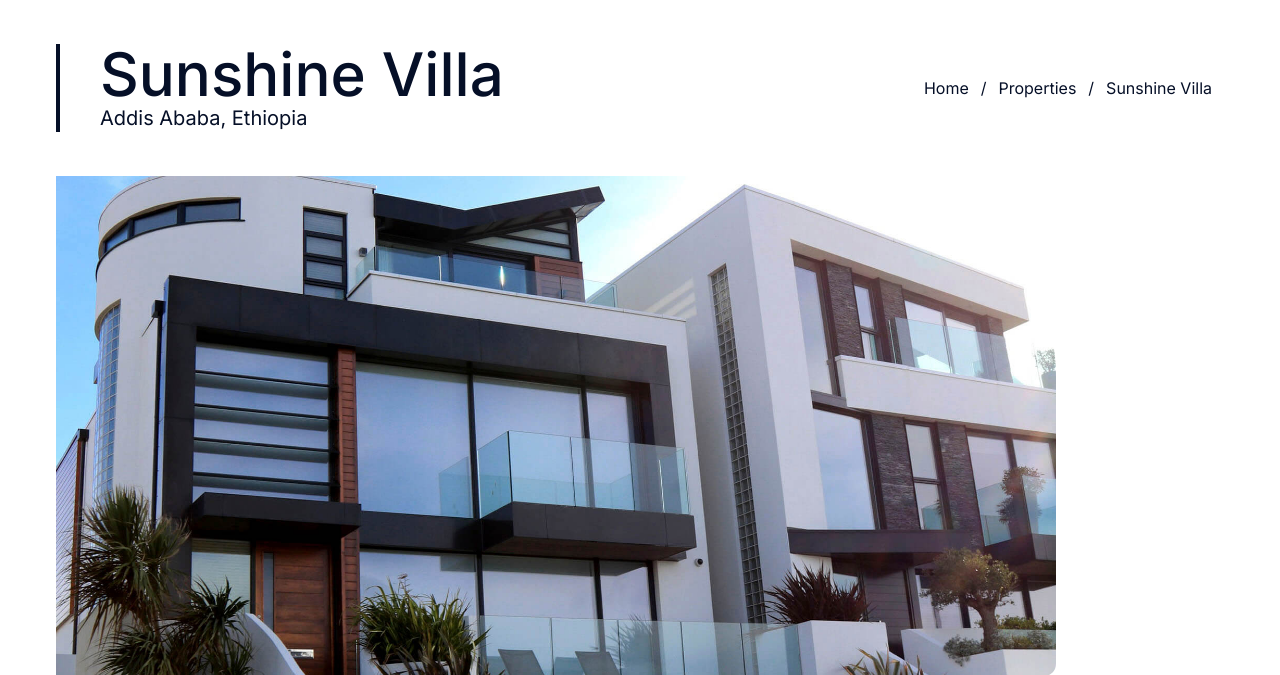
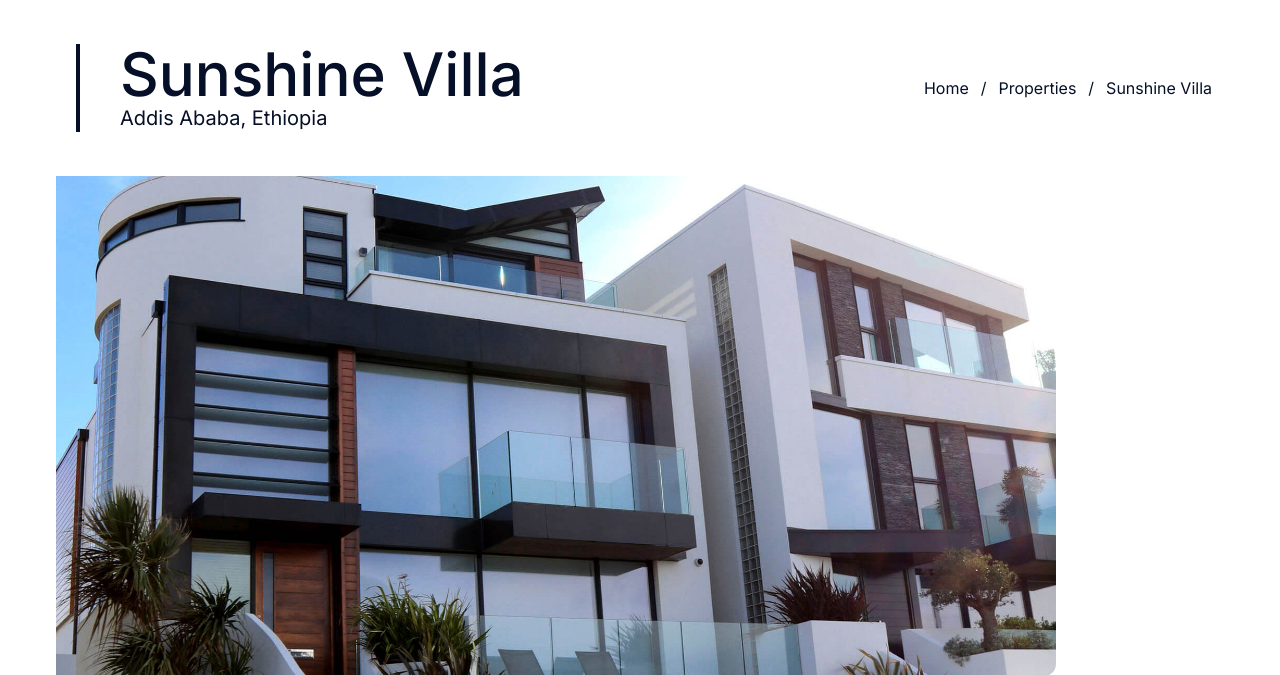
Before and after one commit to Yab1/habeshut, a Django app: page /properties/1/ in a window 1280 px wide. Shown: the part 112-787 px from the top of the page. Run offline with Django 4.2, Linux system fonts and the light colour scheme; style sheets or scripts are compiled from the project's sources.

```diff
--- a/src/listings/templates/listings/property_detail.html
+++ b/src/listings/templates/listings/property_detail.html
@@ -3,7 +3,7 @@
 {% block title %}Sunshine Villa{% endblock %}
 {% block content %}
      <section class="mb-11">
-          <section class="flex items-center justify-between pl-10 pr-3 border-l-4 border-dark-primary">
+          <div class="flex items-center justify-between pl-10 ml-5 pr-3 border-l-4 border-dark-primary">
                <div>
                     <h2 class="text-6xl font-medium">Sunshine Villa</h2>
                     <p class="text-xl">Addis Ababa, Ethiopia</p>
@@ -13,7 +13,7 @@
                     <a href="{% url 'listings:properties' %}">Properties</a> /
                     <p>Sunshine Villa</p>
                </div>
-          </section>
+          </div>
           <section class="overflow-hidden my-11 w-fit">
                <img src="{% static 'images/buildings/slide-3.jpg' %}"
                     alt=""
@@ -130,7 +130,7 @@
                     {% csrf_token %}
                     <input type="submit"
                            value="Send Message"
-                           class="btn-light px-10 py-3 rounded-2xl">
+                           class="btn-light px-10 py-3 rounded-2xl cursor-pointer">
                </form>
           </section>
      </section>
```
